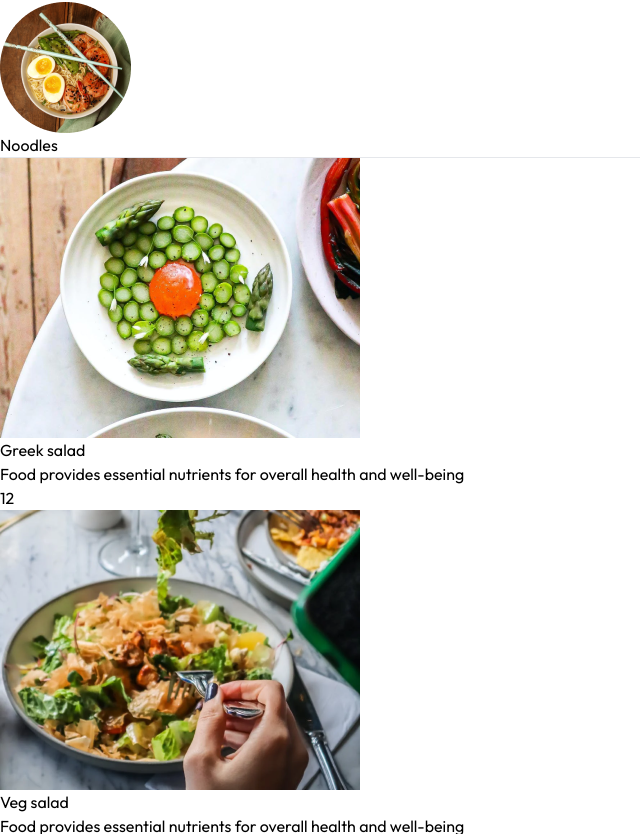
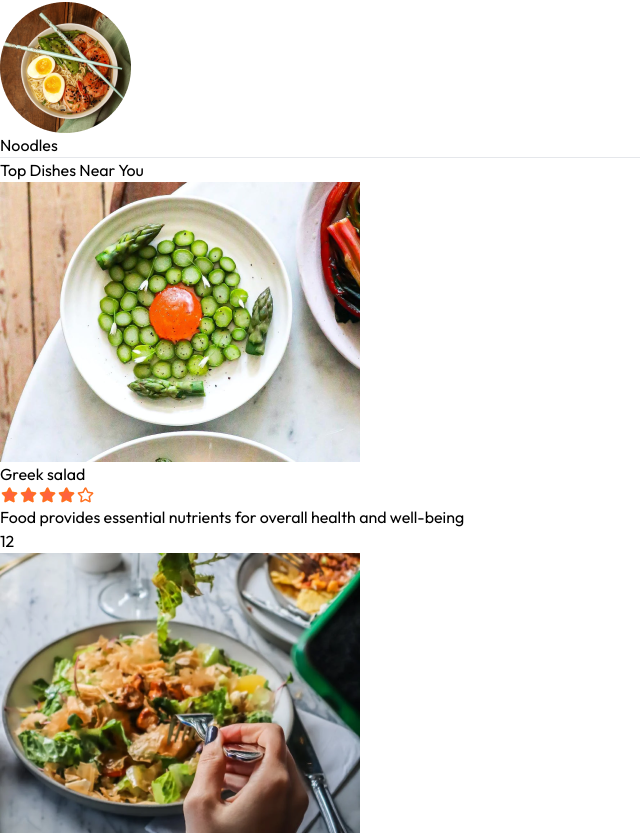
Before and after one commit to Prajjwal-Rawat/QuickBite-Food-Delivery-App, a React (Vite) app: page / in a window 1280 px wide. Shown: the part 1946-2780 px from the top of the page, without its empty margins (0-640 px from the left). Built offline with nearby package versions, Linux system fonts and the light colour scheme.

Commit message:
Added the css properties to foodlist items

```diff
--- a/src/component/ExploreMenu/ExploreMenu.jsx
+++ b/src/component/ExploreMenu/ExploreMenu.jsx
@@ -8,7 +8,7 @@
             <h1 className='text-2xl text-[#262626] font-semibold'>Explore Our Menu</h1>
             <p className='max-w-[60%] text-[#4b4949]'>"Satisfy Your Cravings—Browse Our Menu and Find Your Flavor! With a diverse selection of mouthwatering dishes crafted to delight every palate</p>
         </div>
-       <div className='flex justify-between items-center gap-[30px] text-center my-[20px]'>
+       <div className='flex justify-between items-center gap-[30px] text-center my-[20px] flex-wrap'>
         {
             menu_list.map((item, index) =>
               <div key={index} onClick={() => setCategory(prev => prev === item.menu_name ? 'All' : item.menu_name)}>
--- a/src/component/FootItems/FoodCard.jsx
+++ b/src/component/FootItems/FoodCard.jsx
@@ -1,14 +1,24 @@
 import React from 'react'
+import { assets } from '../../assets/assets'
 
-const FoodCard = ({item}) => {
+const FoodCard = ({ item }) => {
   return (
-    <div>
+    <div className='flex-auto w-1/5 bg-slate-200  p-4 shadow-md transition-all duration-700 shadow-black hover:scale-110 '>
+      <div>
         <div>
-            <img src= {item.image} />
-            <h2>{item.name}</h2>
-            <p>{item.description}</p>
-            <p>{item.price}</p>
+          <img src={item.image} />
         </div>
+
+        <div>
+          <h2>{item.name}</h2>
+          <img src={assets.rating_starts} />
+        </div>
+
+        <div>
+          <p>{item.description}</p>
+          <p>{item.price}</p>
+        </div>
+      </div>
     </div>
   )
 }
--- a/src/component/FootItems/FoodList.jsx
+++ b/src/component/FootItems/FoodList.jsx
@@ -2,16 +2,20 @@
 import FoodCard from './FoodCard'
 import { StoreContext } from '../../context/StoreContext'
 
-const FoodList = ({category}) => {
+const FoodList = ({ category }) => {
 
-   const {food_list} = useContext(StoreContext);
+   const { food_list } = useContext(StoreContext);
 
    return (
       <div>
-       <div className= "flex w-full flex-wrap">
+         <div className='mt-[30px]'>
+            <h2 className='font-semibold text-2xl'>Top Dishes Near You</h2>
+         </div>
+
+         <div className='flex flex-wrap gap-[30px] mt-[30px]'>
             {food_list.map((item) => {
-            if(category === "All" || category === item.category)
-           return <FoodCard item = {item} key={item.id}/>
+               if (category === "All" || category === item.category)
+                  return <FoodCard item={item} key={item.id} />
             })}
          </div>
       </div>
```
Lines whose indentation alone changed are shown as unchanged.
